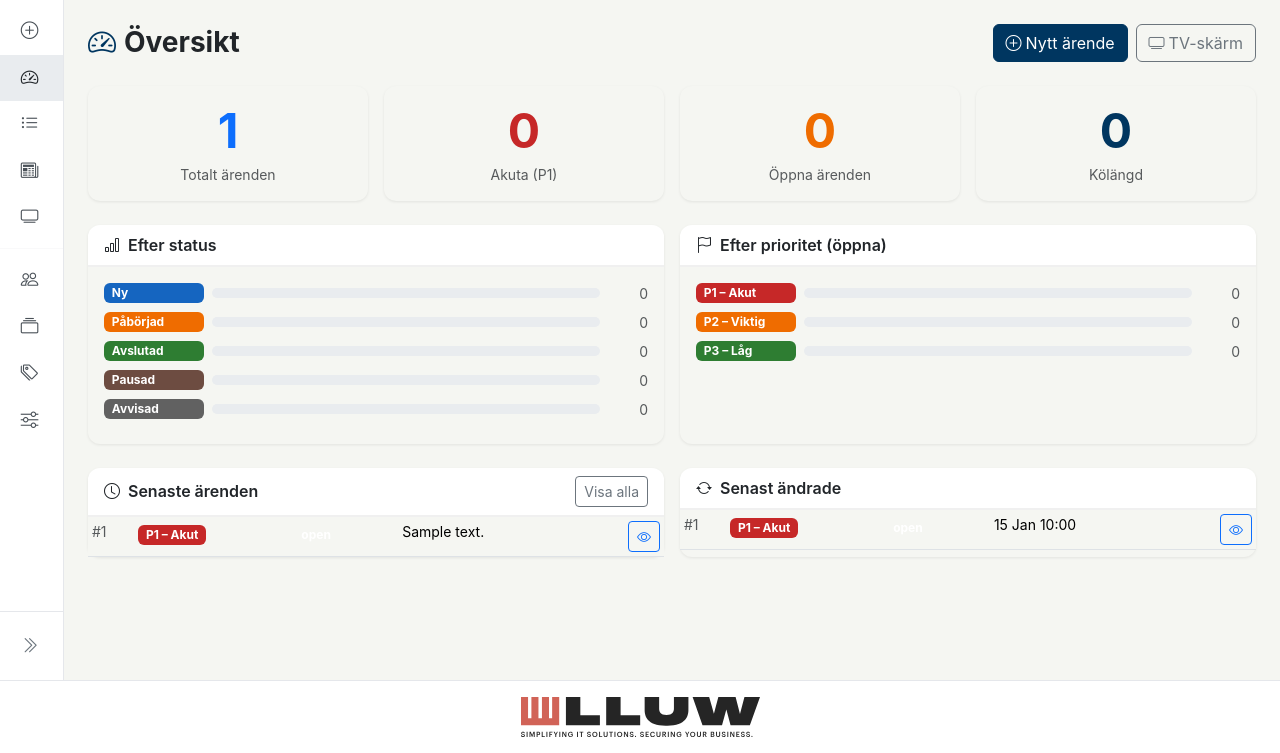
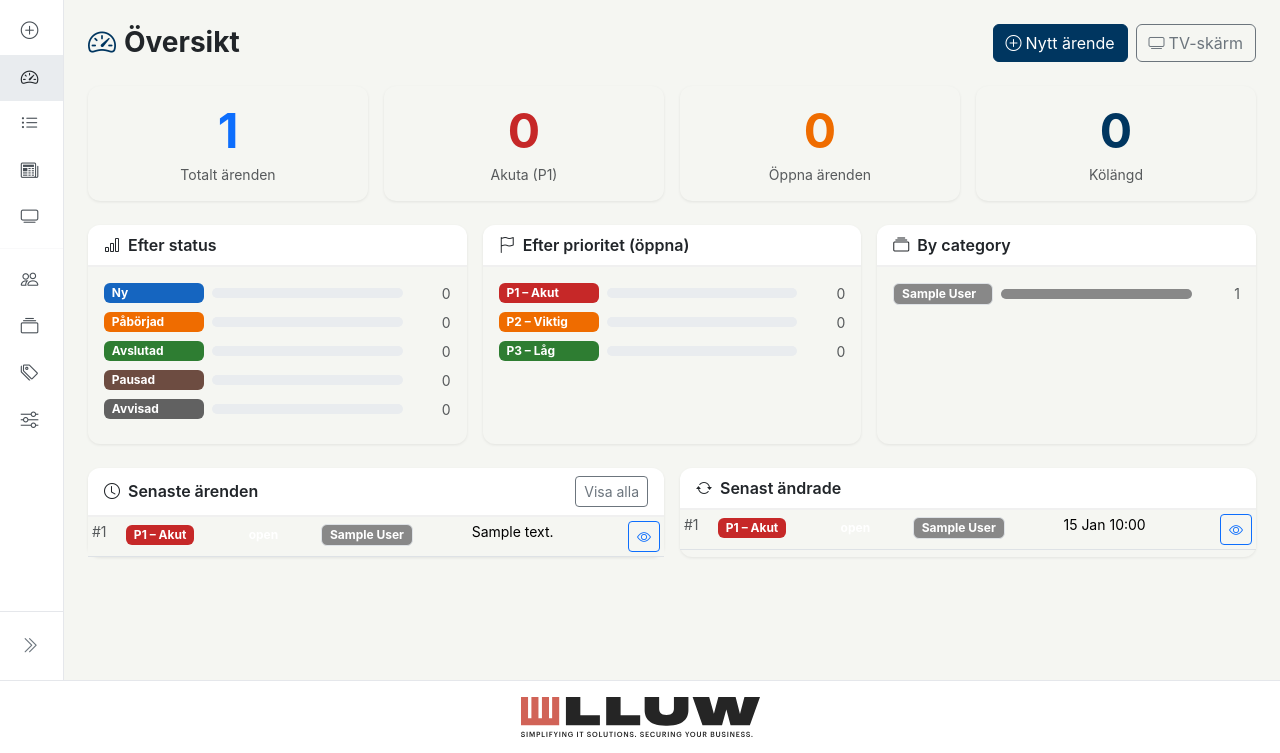
Before and after one commit to joltcan/rapporter, a Flask app: page /admin/ in a window 1280 px wide. Shown: the part 56-809 px from the top of the page. Run offline with Flask 3, Linux system fonts and the light colour scheme; a user stored in the database is signed in; tables that the repository leaves empty hold one stand-in row (values such as "Sample post").

Commit message:
dashboard: add category breakdown and badges
Adds a third 'By category' card to the status/priority breakdown row,
with colour-coded progress bars and links that filter the ticket list
by category. The two recent-ticket tables now show a category badge
alongside priority and status, so the category is visible at a glance
without opening each ticket.

```diff
--- a/app/admin/routes.py
+++ b/app/admin/routes.py
@@ -221,6 +221,11 @@ def dashboard():
         .all()
     )
 
+    all_categories = Category.query.order_by(
+        Category.sort_order.asc(), Category.display_name.asc()
+    ).all()
+    category_counts = {c.id: c.tickets.count() for c in all_categories}
+
     return render_template(
         "admin/dashboard.html",
         total=total,
@@ -237,6 +242,8 @@ def dashboard():
         latest=latest,
         statuses=STATUSES,
         priorities=PRIORITIES,
+        all_categories=all_categories,
+        category_counts=category_counts,
     )
 
 
--- a/app/templates/admin/dashboard.html
+++ b/app/templates/admin/dashboard.html
@@ -66,9 +66,9 @@
     </div>
 </div>
 
-<!-- By status / by priority breakdowns -->
+<!-- By status / by priority / by category breakdowns -->
 <div class="row g-3 mb-4">
-    <div class="col-md-6">
+    <div class="col-md-4">
         <div class="card h-100">
             <div class="card-header"><i class="bi bi-bar-chart me-2"></i>{{ _('By status') }}</div>
             <div class="card-body">
@@ -87,7 +87,7 @@
             </div>
         </div>
     </div>
-    <div class="col-md-6">
+    <div class="col-md-4">
         <div class="card h-100">
             <div class="card-header"><i class="bi bi-flag me-2"></i>{{ _('By priority (open only)') }}</div>
             <div class="card-body">
@@ -101,6 +101,26 @@
                              role="progressbar" aria-valuenow="{{ pct }}"></div>
                     </div>
                     <span class="ms-2 text-muted small" style="min-width:40px; text-align:right;">{{ priority_counts[p] }}</span>
+                </a>
+                {% endfor %}
+            </div>
+        </div>
+    </div>
+    <div class="col-md-4">
+        <div class="card h-100">
+            <div class="card-header"><i class="bi bi-collection me-2"></i>{{ _('By category') }}</div>
+            <div class="card-body">
+                {% for cat in all_categories %}
+                <a class="d-flex align-items-center mb-2 text-decoration-none text-reset"
+                   href="{{ url_for('tickets.list_tickets', category=cat.id) }}">
+                    <span class="badge me-2 border"
+                          style="min-width:100px; text-align:left; background-color:{{ cat.color }}; color:#fff;">{{ cat.display_name }}</span>
+                    <div class="progress flex-grow-1" style="height: 10px;">
+                        {% set pct = (category_counts[cat.id] / total * 100) if total else 0 %}
+                        <div class="progress-bar" style="width: {{ pct }}%; background-color: {{ cat.color }};"
+                             role="progressbar" aria-valuenow="{{ pct }}"></div>
+                    </div>
+                    <span class="ms-2 text-muted small" style="min-width:40px; text-align:right;">{{ category_counts[cat.id] }}</span>
                 </a>
                 {% endfor %}
             </div>
@@ -126,6 +146,7 @@
                         <td class="text-muted small">#{{ t.id }}</td>
                         <td><span class="badge badge-p{{ t.priority }}">{{ priority_label(t.priority) }}</span></td>
                         <td><span class="badge badge-{{ t.status }}">{{ status_label(t.status) }}</span></td>
+                        <td>{% if t.category %}<span class="badge border" style="background-color:{{ t.category.color }};color:#fff;">{{ t.category.display_name }}</span>{% endif %}</td>
                         <td class="small">{{ (t.description or '')|truncate(40, True) }}</td>
                         <td class="text-end">
                             <a href="{{ url_for('tickets.view_ticket', ticket_id=t.id) }}"
@@ -138,7 +159,7 @@
                 </tbody>
                 {% else %}
                 <tbody>
-                    <tr><td colspan="5" class="text-center text-muted py-4">{{ _('No tickets yet.') }}</td></tr>
+                    <tr><td colspan="6" class="text-center text-muted py-4">{{ _('No tickets yet.') }}</td></tr>
                 </tbody>
                 {% endif %}
             </table>
@@ -157,6 +178,7 @@
                         <td class="text-muted small">#{{ t.id }}</td>
                         <td><span class="badge badge-p{{ t.priority }}">{{ priority_label(t.priority) }}</span></td>
                         <td><span class="badge badge-{{ t.status }}">{{ status_label(t.status) }}</span></td>
+                        <td>{% if t.category %}<span class="badge border" style="background-color:{{ t.category.color }};color:#fff;">{{ t.category.display_name }}</span>{% endif %}</td>
                         <td class="small text-nowrap">{{ t.updated_at.strftime('%d %b %H:%M') if t.updated_at }}</td>
                         <td class="text-end">
                             <a href="{{ url_for('tickets.view_ticket', ticket_id=t.id) }}"
@@ -169,7 +191,7 @@
                 </tbody>
                 {% else %}
                 <tbody>
-                    <tr><td colspan="5" class="text-center text-muted py-4">{{ _('No tickets yet.') }}</td></tr>
+                    <tr><td colspan="6" class="text-center text-muted py-4">{{ _('No tickets yet.') }}</td></tr>
                 </tbody>
                 {% endif %}
             </table>
```
